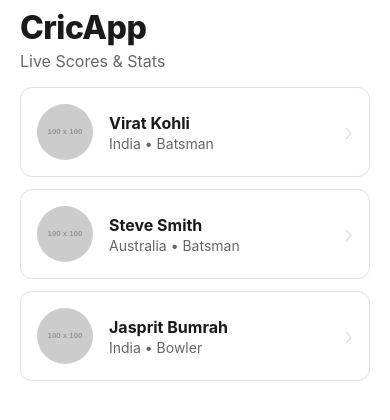
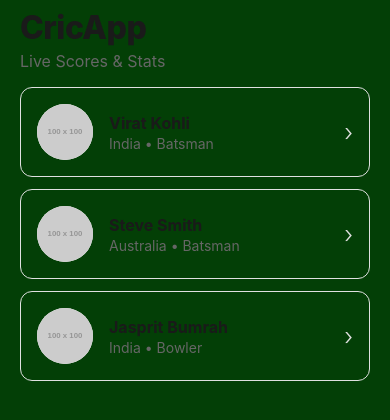
Before and after one commit to HarshitT00/CricApp, a React Native app: screen /Home in a window 390 px wide. Shown: the top 420 px of the page. Built offline with nearby package versions, Linux system fonts and the light colour scheme.

Commit message:
fix project structure

```diff
--- a/src/components/common/ScreenWrapper.tsx
+++ b/src/components/ScreenWrapper.tsx
@@ -1,8 +1,9 @@
-import React from 'react';
-import { View, StyleSheet, StatusBar, ViewStyle } from 'react-native';
-import { SafeAreaView } from 'react-native-safe-area-context';
 import { colors } from '@/constants/colors';
 import { spacing } from '@/constants/spacing';
+import { StatusBar } from 'expo-status-bar'; // CHANGE: Import from expo-status-bar
+import React from 'react';
+import { StyleSheet, View, ViewStyle } from 'react-native';
+import { SafeAreaView } from 'react-native-safe-area-context';
 
 interface Props {
   children: React.ReactNode;
@@ -17,7 +18,7 @@
 }: Props) => {
   return (
     <SafeAreaView style={styles.safeArea} edges={edges}>
-      <StatusBar barStyle="dark-content" backgroundColor="transparent" translucent />
+      <StatusBar style="light" backgroundColor="white" translucent={false} />
       <View style={[styles.content, style]}>
         {children}
       </View>
--- a/src/constants/colors.ts
+++ b/src/constants/colors.ts
@@ -1,12 +1,12 @@
 export const colors = {
-  primary: '#007AFF',
-  background: '#FFFFFF',
-  surface: '#F8F9FA', // Slightly grey for cards/stats
+  primary: '#FFFFFF',
+  background: '#033f06',
+  surface: '#FFFFFF',
   text: {
     primary: '#1A1A1A',
     secondary: '#666666',
     light: '#FFFFFF',
   },
   border: '#E0E0E0',
-  icon: '#333333',
+  icon: '#FFFFFF',
 };
--- a/src/feature/player_profile/PlayerDetailScreen.tsx
+++ b/src/features/player_profile/PlayerDetailScreen.tsx
@@ -1,11 +1,11 @@
-import React from 'react';
-import { View, Text, Image, StyleSheet, ScrollView, TouchableOpacity } from 'react-native';
-import { useNavigation, useRoute } from '@react-navigation/native';
-import { Ionicons } from '@expo/vector-icons';
-import { ScreenWrapper } from '@/components/common/ScreenWrapper';
-import { Player } from '@/types/Player';
+import { ScreenWrapper } from '@/components/ScreenWrapper';
 import { colors } from '@/constants/colors';
 import { spacing } from '@/constants/spacing';
+import { Player } from '@/types/Player';
+import { Ionicons } from '@expo/vector-icons';
+import { useNavigation, useRoute } from '@react-navigation/native';
+import React from 'react';
+import { Image, ScrollView, StyleSheet, Text, TouchableOpacity, View } from 'react-native';
 
 export function PlayerDetailScreen() {
   const navigation = useNavigation<any>();
@@ -79,7 +79,7 @@
     justifyContent: 'center',
     paddingVertical: spacing.l,
     borderRadius: spacing.borderRadius,
-    marginBottom: spacing.xxl, // Pushes the avatar down
+    marginBottom: spacing.xxl,
     shadowColor: colors.primary,
     shadowOffset: { width: 0, height: 4 },
     shadowOpacity: 0.3,
```
Also changed, not shown: src/features/attendance/AttendanceScreen.tsx (renamed from src/feature/attendance/AttendanceScreen.tsx, +6 -6 lines), src/features/home/HomeScreen.tsx (renamed from src/feature/home/HomeScreen.tsx, +6 -6 lines), src/navigation/AppNavigator.tsx (+4 -4 lines), src/components/CameraFrame.tsx (renamed from src/components/common/CameraFrame.tsx), src/features/home/PlayerListItem.tsx (renamed from src/components/player/PlayerListItem.tsx).
